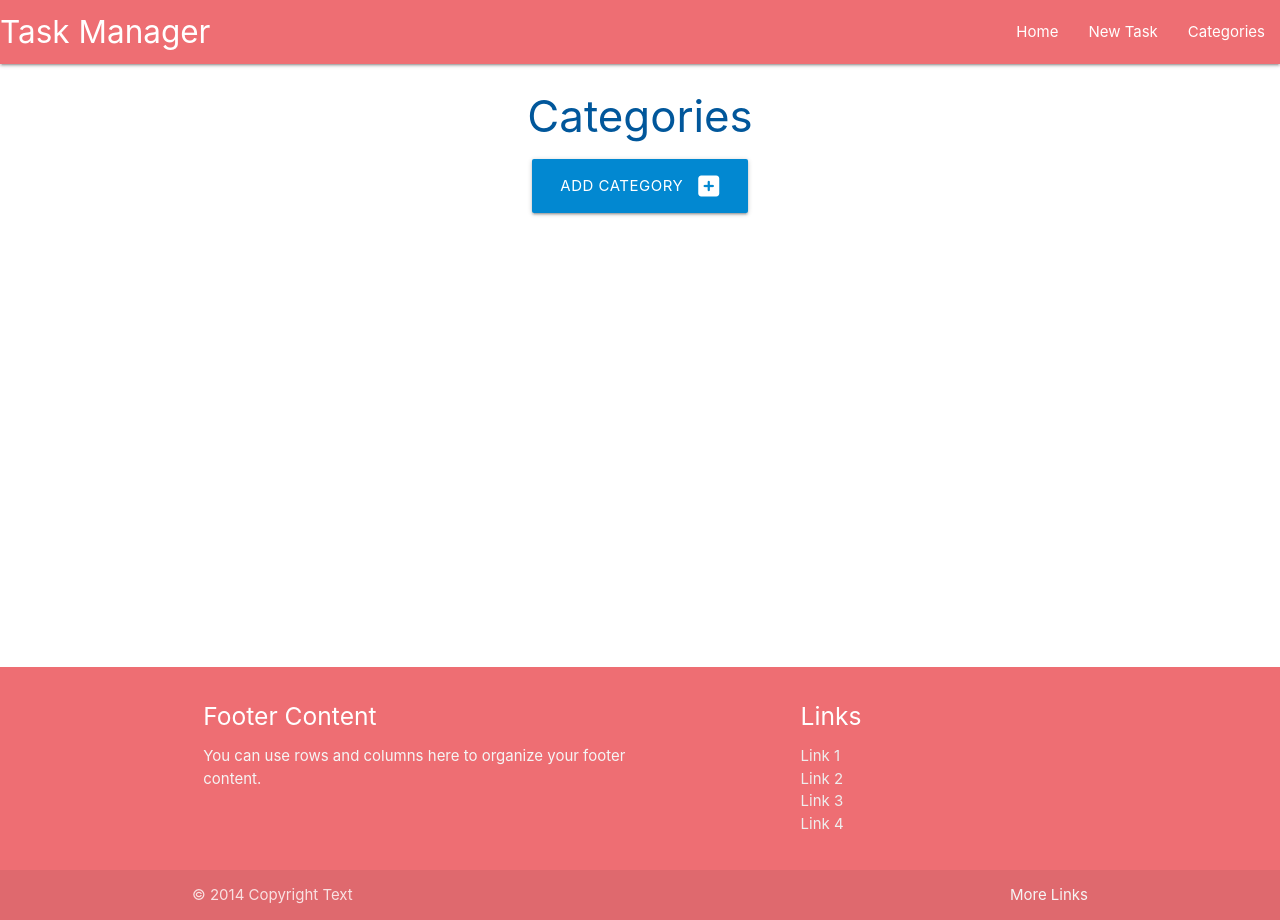
After one commit to yoesk8/flask-sqlalchemy-task-app, a Flask app: page /categories in a window 1280 px wide. The commit adds this page. Run offline with Flask 2, Linux system fonts and the light colour scheme; data that the repository does not hold is empty.

Commit message:
added categories button and functionality

```diff
--- a/taskmanager/routes.py
+++ b/taskmanager/routes.py
@@ -1,4 +1,4 @@
-from flask import render_template
+from flask import render_template, request, redirect, url_for
 from taskmanager import app, db
 from taskmanager.models import Category, Task
 
@@ -6,3 +6,19 @@ from taskmanager.models import Category, Task
 @app.route("/")
 def home():
     return render_template("tasks.html")
+
+
+@app.route("/categories")
+def categories():
+    categories = list(Category.query.order_by(Category.category_name).all())
+    return render_template("categories.html", categories=categories)
+
+
+@app.route("/add_category", methods=["GET", "POST"])
+def add_category():
+    if request.method == "POST":
+        category = Category(category_name=request.form.get("category_name"))
+        db.session.add(category)
+        db.session.commit()
+        return redirect(url_for("categories"))
+    return render_template("add_category.html")
--- a/taskmanager/templates/base.html
+++ b/taskmanager/templates/base.html
@@ -22,7 +22,7 @@
                 <ul class="right hide-on-med-and-down">
                     <li><a href="{{ url_for('home') }}">Home</a></li>
                     <li><a href="">New Task</a></li>
-                    <li><a href="">All Categories</a></li>
+                    <li><a href="{{ url_for('categories') }}">Categories</a></li>
                 </ul>
             </div>
         </nav>
@@ -30,7 +30,7 @@
         <ul class="sidenav" id="mobile-demo">
             <li><a href="{{ url_for('home') }}">Home</a></li>
             <li><a href="">New Task</a></li>
-            <li><a href="">Categories</a></li>
+            <li><a href="{{ url_for('categories') }}">Categories</a></li>
         </ul>
 
     </header>
--- /dev/null
+++ b/taskmanager/templates/categories.html
@@ -0,0 +1,32 @@
+{% extends "base.html" %}
+{% block content %}
+
+<h3 class="light-blue-text text-darken-4 center-align">Categories</h3>
+
+<div class="row">
+    <div class="col s12 center-align">
+        <a href="{{ url_for('add_category') }}" class="btn-large light-blue darken-2">
+            Add Category <i class="fas fa-plus-square right"></i>
+        </a>
+    </div>
+</div>
+
+<div class="row">
+    {% for category in categories %}
+    <div class="col s12 m6 l3">
+      <div class="card blue-grey darken-1 center-align">
+        <div class="card-content white-text ">
+          <span class="card-title">{{ category.category_name }}</span>
+
+        </div>
+        <div class="card-action">
+          <a class="btn green accent-4" href="#">Edit</a>
+          <a class="btn red" href="#" >Delete</a>
+        </div>
+      </div>
+    </div>
+    {% endfor %}
+  </div>
+
+
+{% endblock %}
```
Also changed, not shown: taskmanager/templates/add_category.html (added, +26 -0 lines).
